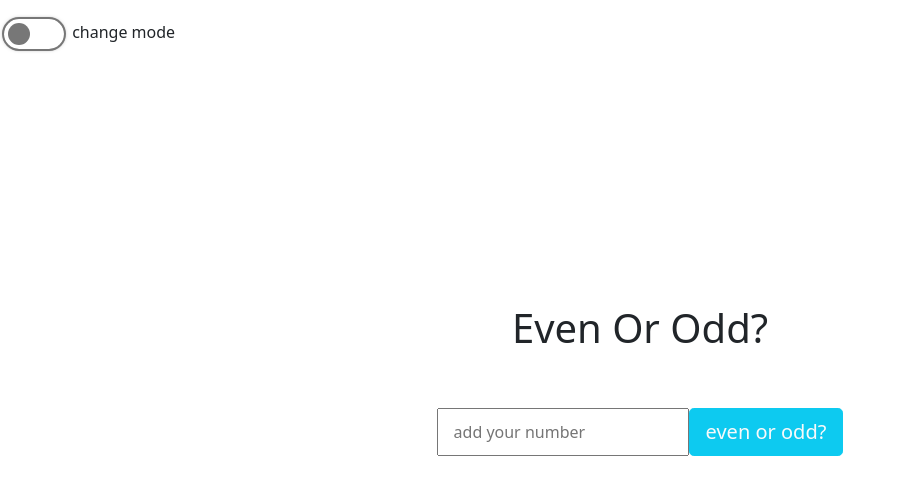
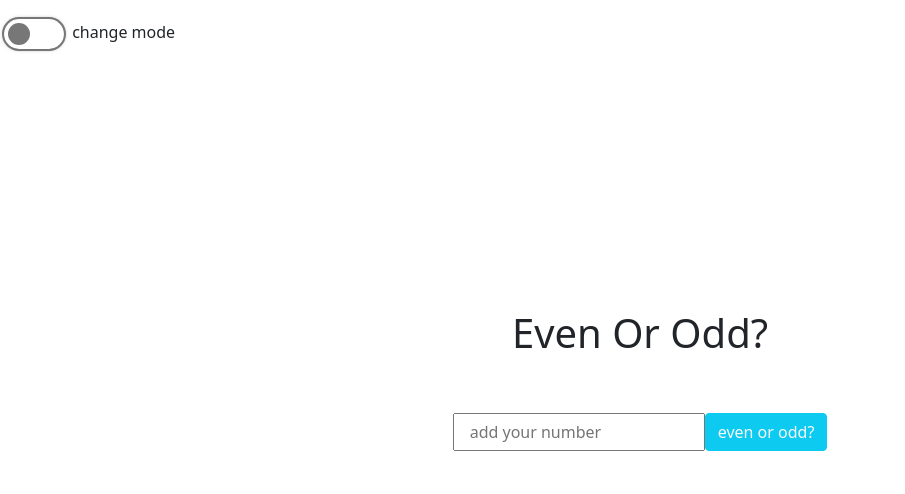
Before and after one commit to simpile/jsPractice, a plain HTML site: page index.html in a window 1280 px wide. Shown: the whole page, without its empty margins (0-905 px from the left). Drawn offline with nearby package versions, Linux system fonts and the light colour scheme.

Commit message:
chane the btn

```diff
--- a/index.html
+++ b/index.html
@@ -94,7 +94,7 @@ color: #fff;
         <h1>Even Or Odd?</h1>
         <div class="d-flex m-5">
             <input id="myNumber"  placeholder="add your number">
-            <button id="myBtn" class="btn btn-info btn-lg text-light" onclick="myDetect()">even or odd?</button>
+            <button id="myBtn" class="btn btn-info text-light" onclick="myDetect()">even or odd?</button>
         </div>
     </div>
 
```
